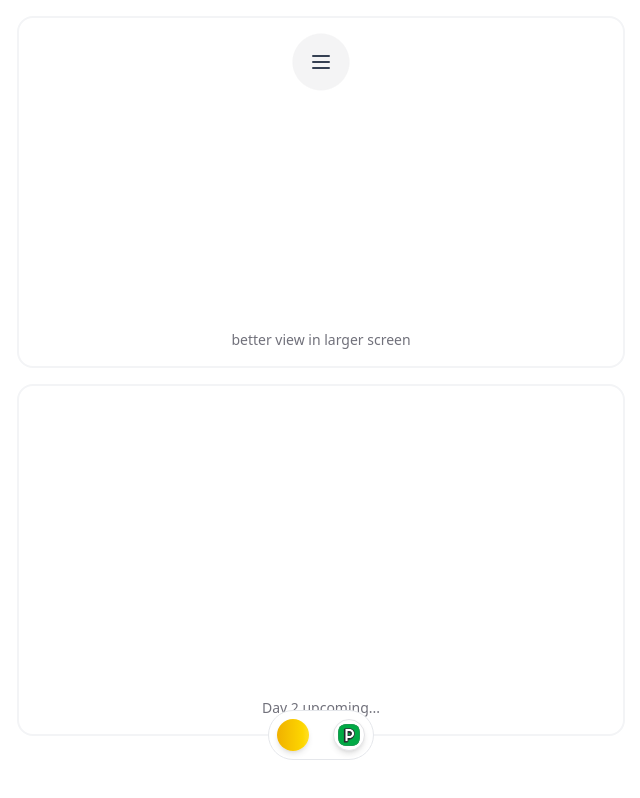
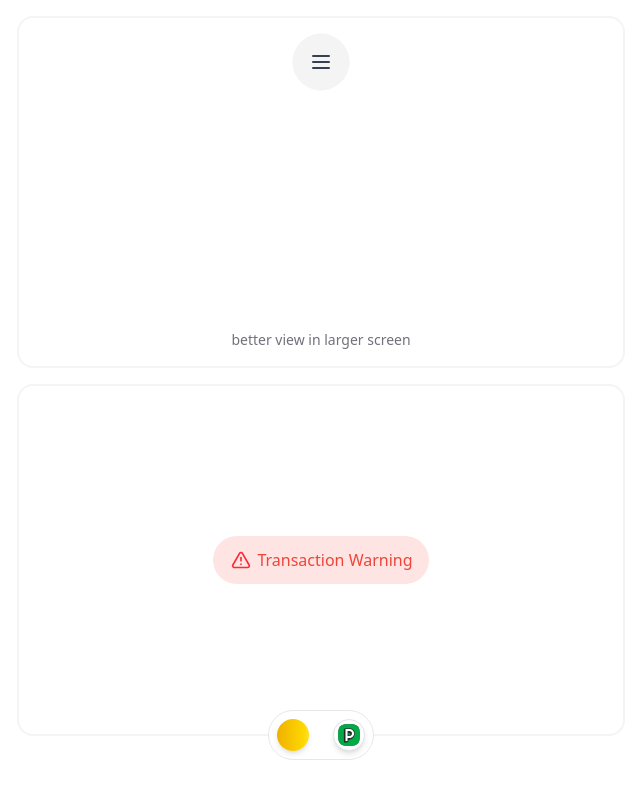
Before and after one commit to kmr-sahil/xponent, a Next.js app: page /peerlist in a window 1280 px wide. Shown: the whole page, without its empty margins (319-959 px from the left). Built offline with nearby package versions, Linux system fonts and the light colour scheme; a web font is replaced by a local one.

Commit message:
Add TransactionStatus component and Spinner; update peerlist page layout

```diff
--- a/src/app/peerlist/page.tsx
+++ b/src/app/peerlist/page.tsx
@@ -2,6 +2,7 @@ import React from "react";
 import MenuComponent from "@/components/peerlist/menu";
 import Image from "next/image"; // Assuming you're using next/image
 import Link from "next/link";
+import TransactionStatus from "@/components/peerlist/status";
 
 function Page() {
   return (
@@ -41,10 +42,11 @@ function Page() {
           better view in larger screen
         </span>
       </div>
-      <div className="w-full min-h-[22rem] rounded-2xl border-2 border-gray-100 relative">
-        <span className="absolute bottom-4 inset-x-0 text-sm text-zinc-500 text-center">
+      <div className="w-full min-h-[22rem] rounded-2xl border-2 border-gray-100 relative flex items-center justify-center">
+        <TransactionStatus />
+        {/* <span className="absolute bottom-4 inset-x-0 text-sm text-zinc-500 text-center">
           Day 2 upcoming...
-        </span>
+        </span> */}
       </div>
     </div>
   );
--- /dev/null
+++ b/src/components/peerlist/spinner.tsx
@@ -0,0 +1,37 @@
+import React from "react";
+
+export default function Spinner() {
+  return (
+    <div role="status mt-0.5">
+        <svg className="text-[#95d3ff] animate-spin" viewBox="0 0 64 64" fill="none" xmlns="http://www.w3.org/2000/svg"
+      width="18" height="18">
+      <path
+        d="M32 3C35.8083 3 39.5794 3.75011 43.0978 5.20749C46.6163 6.66488 49.8132 8.80101 52.5061 11.4939C55.199 14.1868 57.3351 17.3837 58.7925 20.9022C60.2499 24.4206 61 28.1917 61 32C61 35.8083 60.2499 39.5794 58.7925 43.0978C57.3351 46.6163 55.199 49.8132 52.5061 52.5061C49.8132 55.199 46.6163 57.3351 43.0978 58.7925C39.5794 60.2499 35.8083 61 32 61C28.1917 61 24.4206 60.2499 20.9022 58.7925C17.3837 57.3351 14.1868 55.199 11.4939 52.5061C8.801 49.8132 6.66487 46.6163 5.20749 43.0978C3.7501 39.5794 3 35.8083 3 32C3 28.1917 3.75011 24.4206 5.2075 20.9022C6.66489 17.3837 8.80101 14.1868 11.4939 11.4939C14.1868 8.80099 17.3838 6.66487 20.9022 5.20749C24.4206 3.7501 28.1917 3 32 3L32 3Z"
+        stroke="currentColor" strokeWidth="8" strokeLinecap="round" strokeLinejoin="round"></path>
+      <path
+        d="M32 3C36.5778 3 41.0906 4.08374 45.1692 6.16256C49.2477 8.24138 52.7762 11.2562 55.466 14.9605C58.1558 18.6647 59.9304 22.9531 60.6448 27.4748C61.3591 31.9965 60.9928 36.6232 59.5759 40.9762"
+        stroke="currentColor" strokeWidth="8" strokeLinecap="round" strokeLinejoin="round" className="text-[#0D99FF]">
+      </path>
+    </svg>
+      {/* <svg
+        aria-hidden="true"
+        className="w-8 h-4 text-[#95d3ff] animate-spin fill-[#0D99FF]"
+        viewBox="0 0 100 101"
+        fill="none"
+        xmlns="http://www.w3.org/2000/svg"
+      >
+        <path
+          d="M100 50.5908C100 78.2051 77.6142 100.591 50 100.591C22.3858 100.591 0 78.2051 0 50.5908C0 22.9766 22.3858 0.59082 50 0.59082C77.6142 0.59082 100 22.9766 100 50.5908ZM9.08144 50.5908C9.08144 73.1895 27.4013 91.5094 50 91.5094C72.5987 91.5094 90.9186 73.1895 90.9186 50.5908C90.9186 27.9921 72.5987 9.67226 50 9.67226C27.4013 9.67226 9.08144 27.9921 9.08144 50.5908Z"
+          fill="currentColor"
+          stroke-width="010"
+        />
+        <path
+          d="M93.9676 39.0409C96.393 38.4038 97.8624 35.9116 97.0079 33.5539C95.2932 28.8227 92.871 24.3692 89.8167 20.348C85.8452 15.1192 80.8826 10.7238 75.2124 7.41289C69.5422 4.10194 63.2754 1.94025 56.7698 1.05124C51.7666 0.367541 46.6976 0.446843 41.7345 1.27873C39.2613 1.69328 37.813 4.19778 38.4501 6.62326C39.0873 9.04874 41.5694 10.4717 44.0505 10.1071C47.8511 9.54855 51.7191 9.52689 55.5402 10.0491C60.8642 10.7766 65.9928 12.5457 70.6331 15.2552C75.2735 17.9648 79.3347 21.5619 82.5849 25.841C84.9175 28.9121 86.7997 32.2913 88.1811 35.8758C89.083 38.2158 91.5421 39.6781 93.9676 39.0409Z"
+          fill="currentFill"
+
+        />
+      </svg> */}
+      {/* <span className="sr-only">Loading...</span> */}
+    </div>
+  );
+}
--- /dev/null
+++ b/src/components/peerlist/status.tsx
@@ -0,0 +1,106 @@
+"use client";
+
+import { useEffect, useState } from "react";
+import { motion, AnimatePresence } from "framer-motion";
+import { Check, AlertTriangle } from "lucide-react";
+import Spinner from "./spinner";
+
+const statuses = [
+  {
+    key: "analyzing-1",
+    label: "Analyzing Transaction",
+    bg: "#DBF4FF",
+    textColor: "#0D99FF",
+    icon: "spinner",
+    duration: 1500,
+  },
+  {
+    key: "safe",
+    label: "Transaction Safe",
+    bg: "#D1FADF",
+    textColor: "#12B76A",
+    icon: "check",
+    duration: 2000,
+  },
+  {
+    key: "analyzing-2",
+    label: "Analyzing Transaction",
+    bg: "#DBF4FF",
+    textColor: "#0D99FF",
+    icon: "spinner",
+    duration: 1500,
+  },
+  {
+    key: "warning",
+    label: "Transaction Warning",
+    bg: "#FEE4E2",
+    textColor: "#F04438",
+    icon: "alert",
+    duration: 2000,
+  },
+];
+
+export default function TransactionStatus() {
+  const [index, setIndex] = useState(0);
+  const current = statuses[index];
+
+  useEffect(() => {
+    const timeout = setTimeout(() => {
+      setIndex((i) => (i + 1) % statuses.length);
+    }, current.duration);
+
+    return () => clearTimeout(timeout);
+  }, [index]);
+
+  const renderIcon = (type: string) => {
+    switch (type) {
+      case "spinner":
+        return <Spinner />;
+      case "check":
+        return (
+          <div className="w-[19px] h-[19px] rounded-full bg-green-600 flex items-center justify-center mt-0.5">
+            <Check className="w-[11px] h-[11px] text-white" strokeWidth={4} />
+          </div>
+        );
+      case "alert":
+        return <AlertTriangle className="w-5 h-5 text-red-500" />;
+    }
+  };
+
+  return (
+    <motion.div
+      className="inline-flex items-center px-4 py-3 rounded-full transition-colors duration-100"
+      style={{
+        backgroundColor: current.bg,
+      }}
+      layout="position"
+    >
+      {/* Animate only the icon */}
+      <AnimatePresence mode="wait">
+        <motion.div
+          key={current.icon}
+          initial={{ opacity: 0, scale: 0.8 }}
+          animate={{ opacity: 1, scale: 1 }}
+          exit={{ opacity: 0, scale: 0.8 }}
+          transition={{ duration: 0.1 }}
+          className="w-6 h-6 mr-1 flex items-center justify-center"
+        >
+          {renderIcon(current.icon)}
+        </motion.div>
+      </AnimatePresence>
+
+      {/* Persistent Text */}
+      <motion.span
+        key={current.label}
+        layout="position"
+        initial
+        style={{
+          color: current.textColor,
+        }}
+        className="whitespace-nowrap font-medium transition-colors duration-300"
+      >
+        {current.label}
+      </motion.span>
+    </motion.div>
+  );
+}
```
